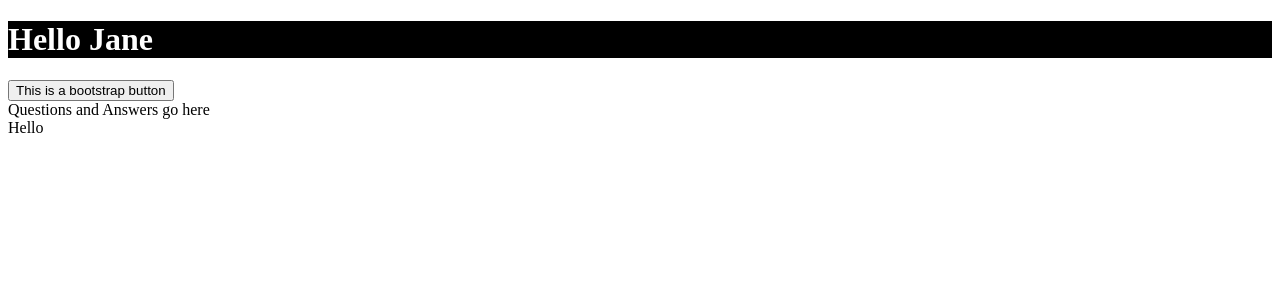
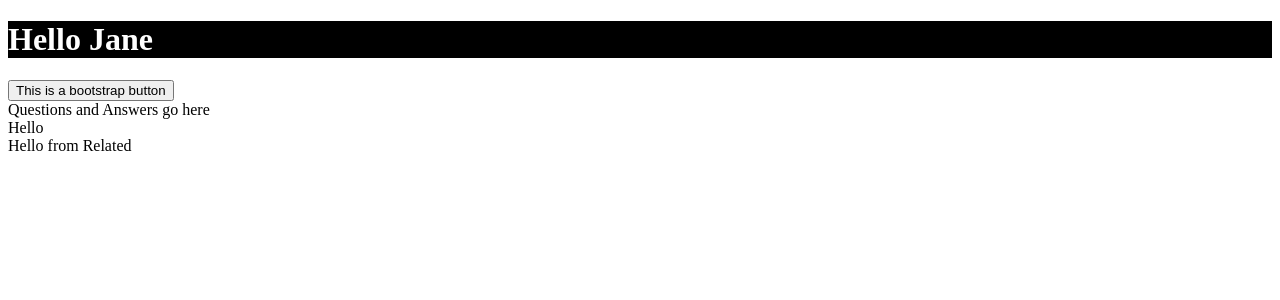
Before and after one commit to Brassicaceaee/project-catwalk, a React app: page / in a window 1280 px wide. Shown: the top 300 px of the page. Built offline with nearby package versions, Linux system fonts and the light colour scheme; the HTML template or start-up script is replaced by a standard one.

Commit message:
added related component and Related.jsx file, imported in App.js

```diff
--- a/src/App.js
+++ b/src/App.js
@@ -3,6 +3,7 @@ import React from "react";
 import { hot } from 'react-hot-loader/root';
 import Reviews from './components/reviews/Reviews.js';
 import Questions from './components/questions/Questions.js'
+import Related from './components/related/Related.jsx'
 
 class App extends React.Component {
   render() {
@@ -17,9 +18,10 @@ class App extends React.Component {
         </button>
         <Questions/>
         <Reviews/>
+        <Related />
       </>
     );
   }
 }
 
-export default hot(App);
+export default App;
--- /dev/null
+++ b/src/components/related/Related.jsx
@@ -0,0 +1,14 @@
+import React from 'react';
+
+const Related = () => {
+  return (
+    <div>
+      Hello from Related
+    </div>
+  )
+}
+
+
+
+export default Related;
+// https://app-hrsei-api.herokuapp.com/api/fec2/hr-rfp/products?product_id = 40364/related
```
